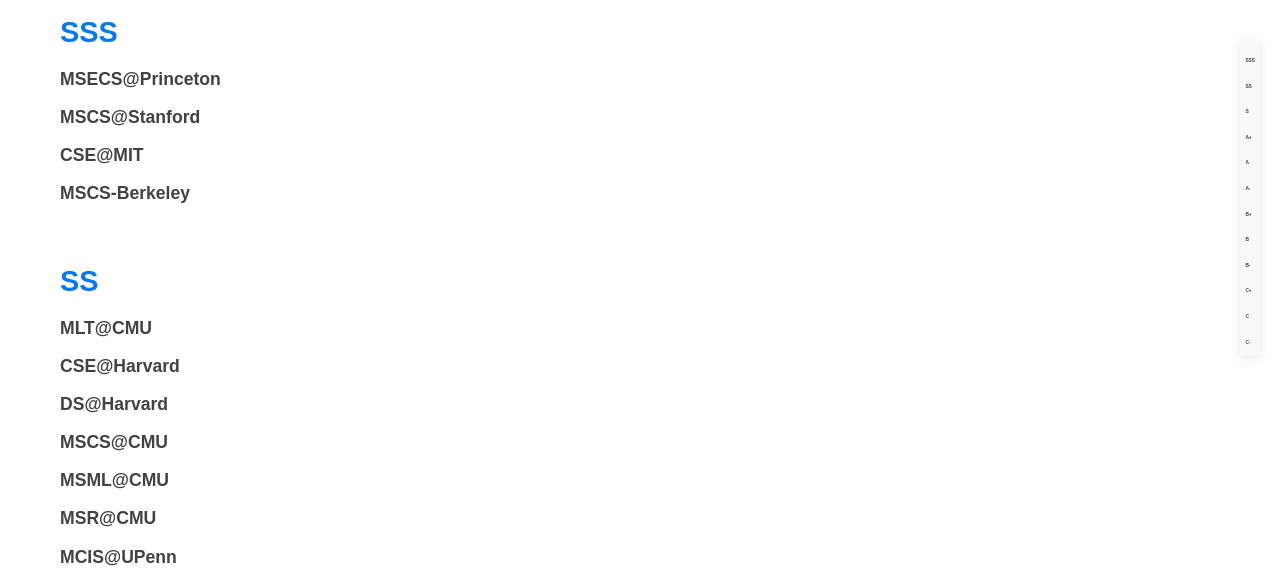
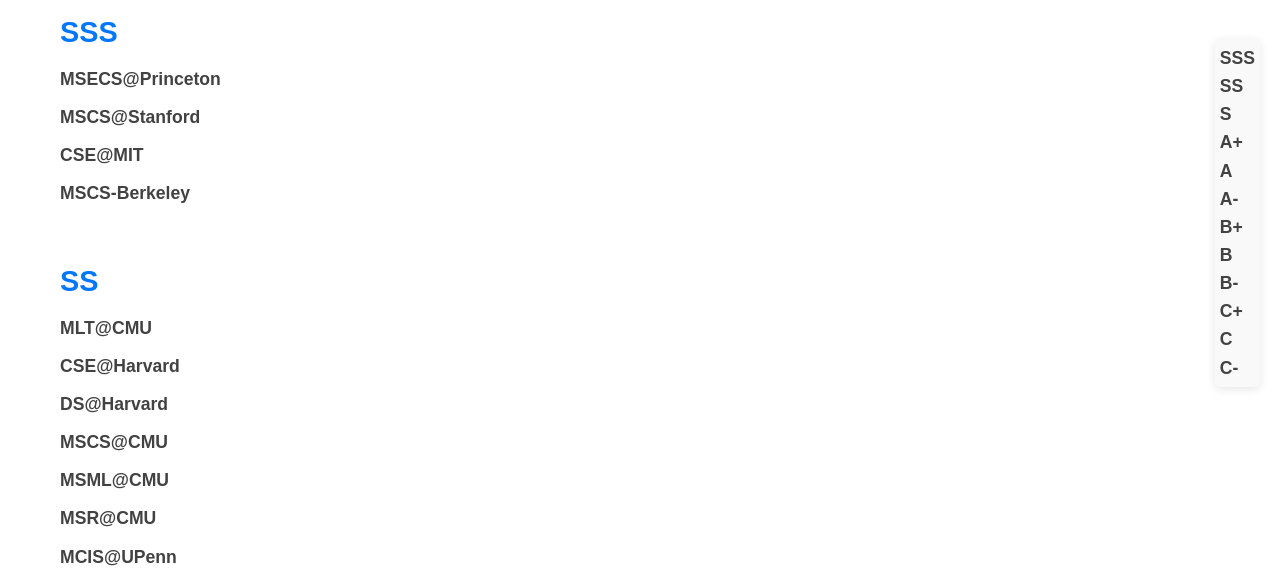
Before and after one commit to JingyuanMu/xCS, a Flask app: page /usrank in a window 1280 px wide. Shown: the part 61-645 px from the top of the page. Run offline with Flask 3, Linux system fonts and the light colour scheme.

Commit message:
font-size

```diff
--- a/xCSapp/static/rank.css
+++ b/xCSapp/static/rank.css
@@ -110,7 +110,3 @@ ul li a:hover {
     padding: 0; /* 去除默认的上/下内边距 */
     margin: 0; /* 去除默认的外边距 */
 }
-
-.right-index a {
-    font-size: 0.3rem;
-}
```
